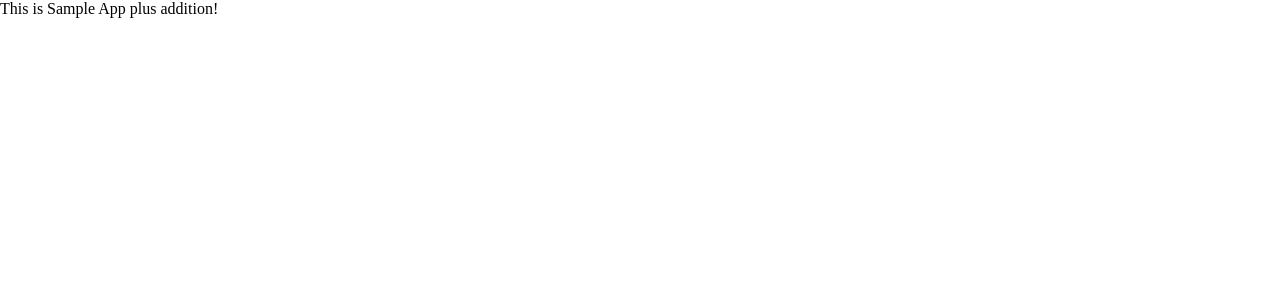
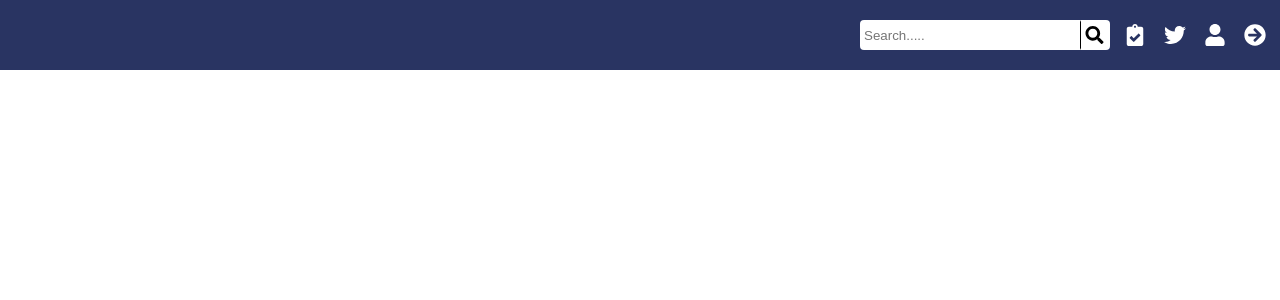
Before and after one commit to Dynamicmonk/wealth-management, a React (Create React App) app: page / in a window 1280 px wide. Shown: the top 300 px of the page. Built offline with nearby package versions, Linux system fonts and the light colour scheme.

Commit message:
TopBar added

```diff
--- a/package.json
+++ b/package.json
@@ -13,9 +13,12 @@
     "@types/react-dom": "^18.0.6",
     "@types/react-redux": "^7.1.24",
     "@types/styled-components": "^5.1.26",
+    "framer-motion": "^7.5.3",
     "react": "^18.2.0",
     "react-dom": "^18.2.0",
+    "react-icons": "^4.4.0",
     "react-redux": "^8.0.4",
+    "react-router-dom": "^6.4.2",
     "react-scripts": "5.0.1",
     "redux": "^4.2.0",
     "styled-components": "^5.3.6",
--- a/src/App.tsx
+++ b/src/App.tsx
@@ -1,5 +1,12 @@
+import TopBar from "./components/TopBar/TopBar";
+
 function App() {
-  return <p>This is Sample App plus addition!</p>;
+  return(
+    <>
+   {/* <p>This is Sample App plus addition!</p>; */}
+   <TopBar/>
+   </>
+  )
 }
 
 export default App;
--- /dev/null
+++ b/src/components/TopBar/StyleTopBar.css
@@ -0,0 +1,26 @@
+*{
+    margin: 0;
+    padding: 0;
+    box-sizing: border-box;
+}
+.margin-set{
+    margin-right: 10px;
+    border: 2px solid transparent;
+    padding: 2px;
+}
+
+.margin-set:hover{
+    border: 2px solid dodgerblue;
+}
+.margin-set:active{
+    border: 2px solid dodgerblue;
+}
+.col-set{
+    background-color: white;
+    color: black;
+    margin-left: -10px;
+    border-left: 1px solid black;
+    padding: 4px;
+    border-top-right-radius: 4px;
+    border-bottom-right-radius: 4px;
+}
--- /dev/null
+++ b/src/components/TopBar/StyleTopBar.jsx
@@ -0,0 +1,31 @@
+import styled from 'styled-components'
+import  Style from 'styled-components'
+
+export const Container=styled.div`
+        height:70px;
+        background-color:#293462;
+        display:flex;
+        align-items:center;
+        justify-content:flex-end;
+        font-weight:bold;
+        font-size:30px;
+        color: white;
+
+`
+
+export const InputBar=styled.input`
+        width: 220px;
+        height: 30px;
+        border: none;
+        padding: 4px;
+        color: black;
+        margin-right:10px ;
+        border-top-left-radius: 4px;
+        border-bottom-left-radius: 4px;
+`
+
+export const Para=styled.p`
+        color: white;
+        font-size: 18px;
+        margin-right: 0;
+`
--- /dev/null
+++ b/src/components/TopBar/TopBar.jsx
@@ -0,0 +1,19 @@
+import React from 'react'
+import { FaClipboardCheck , FaSearch ,FaTwitter , FaArrowCircleRight , FaUser } from 'react-icons/fa'
+import {Container , InputBar, Para} from './StyleTopBar'
+import '../TopBar/StyleTopBar.css'
+
+const TopBar=()=>{
+      return(
+        <Container>
+          <InputBar placeholder='Search.....'/>
+          <FaSearch className='margin-set col-set'/>
+      <FaClipboardCheck className='margin-set'/>
+            <FaTwitter className='margin-set'/>
+            <FaUser className='margin-set'/>
+            <FaArrowCircleRight className='margin-set'/>
+    </Container>
+      )
+    }
+
+    export default TopBar
--- /dev/null
+++ b/src/components/sidebar/SideBar.tsx
@@ -0,0 +1,4 @@
+import React, {useState} from 'react'
+import {AnimatePresence, motion} from 'framer-motion'
+import {FaHome, FaBars, FaEnvelope, FaCopy, FaPiggyBank,FaTwitter,FaClipboardCheck,FaUser , FaUsers, FaChartArea, FaSearch } from 'react-icons/fa'
+import { NavLink } from 'react-router-dom'
--- /dev/null
+++ b/src/components/sidebar/StyleSidebar.tsx
@@ -0,0 +1 @@
+import Style from 'styled-components'
```
Also changed, not shown: 1 other file (tests, documents, lock files or other folders).
